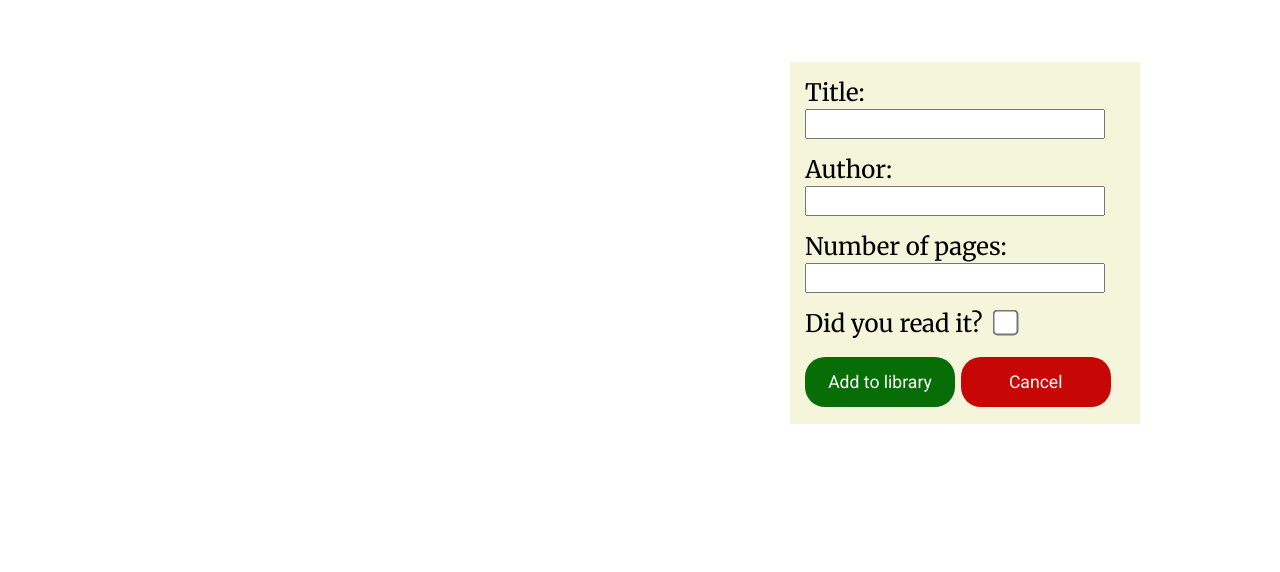
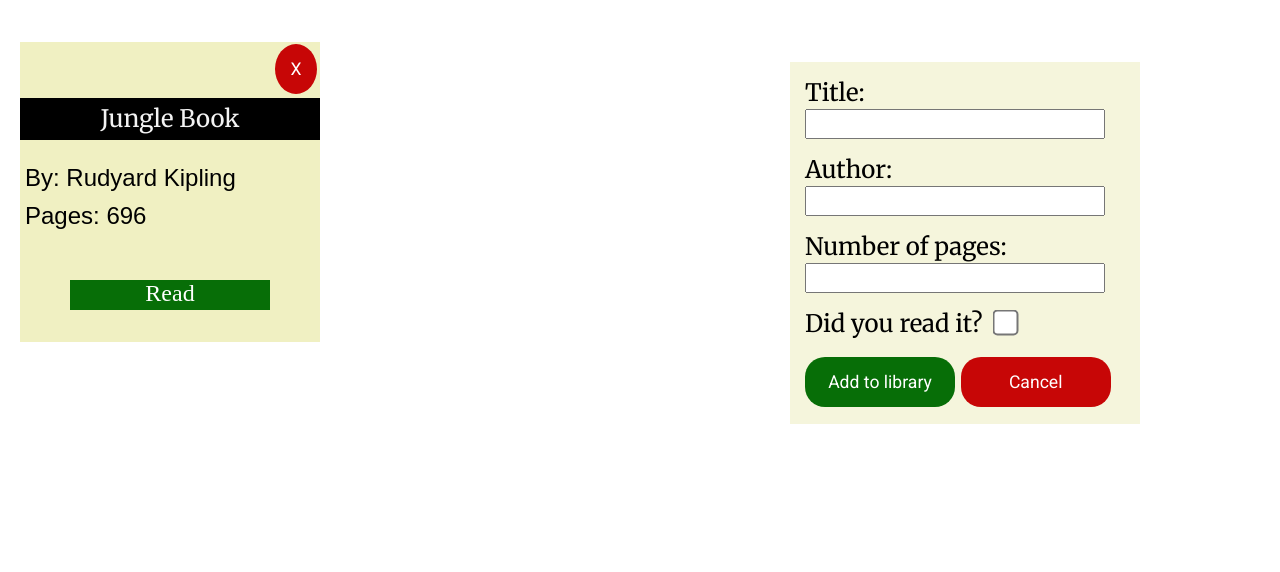
Before and after one commit to MilosBC/library, a plain HTML site: page index.html in a window 1280 px wide. Shown: the part 143-715 px from the top of the page. Drawn offline with Linux system fonts and the light colour scheme; a web font is replaced by a local one.

Commit message:
Make book template
The template for the each individual book is finished

```diff
--- a/index.html
+++ b/index.html
@@ -35,8 +35,16 @@
      </div>
     </div>
     <div class="container">
+
+        <div class="library-book">
+            <button class="delete-book">X</button>
+            <div class="title-heading">Jungle Book</div>
+            <p>By: <span class="author-name">Rudyard Kipling</span></p>
+            <p>Pages: <span class="page-number">696</span></p>
+            <div class="read-checker">Read</div>
+
+        </div>
         <form action="#" method="get" >
-
          <div class="book-title">
          <label for="title">Title:</label>
          <input type="text" id="title">
--- a/styles.css
+++ b/styles.css
@@ -24,7 +24,7 @@ h1 {
 }
 
 h1 {
-    font-family: "Playwrite GB S";
+    font-family: "Playwrite GB S", sans-serif;
     font-size: 2.6rem;
 }
 
@@ -34,7 +34,8 @@ h1 {
 }
 
 button,
-input[type="submit"] {
+input[type="submit"]
+ {
     width: 150px;
     height: 50px;
     border-radius: 20px;
@@ -46,12 +47,14 @@ input[type="submit"] {
 }
 
 .new-book,
-.add-book {
+.add-book
+ {
     background-color: #076e07;
 }
 
 .clear,
-.cancel {
+.cancel,
+.delete-book {
     background-color: #c70606;
 }
 
@@ -145,3 +148,58 @@ label {
    left: 1px;
 
 }
+
+.library-book {
+    background-color: #f0f0c2;
+   position: absolute;
+   top: 20px;
+   left: 20px;
+    width: 300px;
+    height: 300px;
+
+}
+
+.delete-book {
+    width: 42px;
+    border-radius: 50%;
+    position: relative;
+    cursor: pointer;
+    left: 255px;
+    top: 2px;
+}
+
+.title-heading {
+    background-color: black;
+    position: relative;
+    top: 6px;
+    font-family: "Merriweather", serif;
+    color: #f3f3f3;
+    text-align: center;
+    height: 42px;
+    font-size: 1.5rem;
+    padding-top: 5px;
+
+    margin-bottom: 30px;
+
+}
+
+.library-book p {
+    font-family: "Playwrite GB S", sans-serif;
+    font-size: 1.5rem;
+    margin-bottom: 10px;
+    margin-left: 5px;
+}
+
+.read-checker {
+    background-color: #076e07;
+    color: white;
+    text-align: center;
+    width: 200px;
+    height: 30px;
+    font-size: 1.5rem;
+    margin: 0 auto;
+    position: relative;
+    top: 40px;
+    cursor: pointer;
+
+}
```
